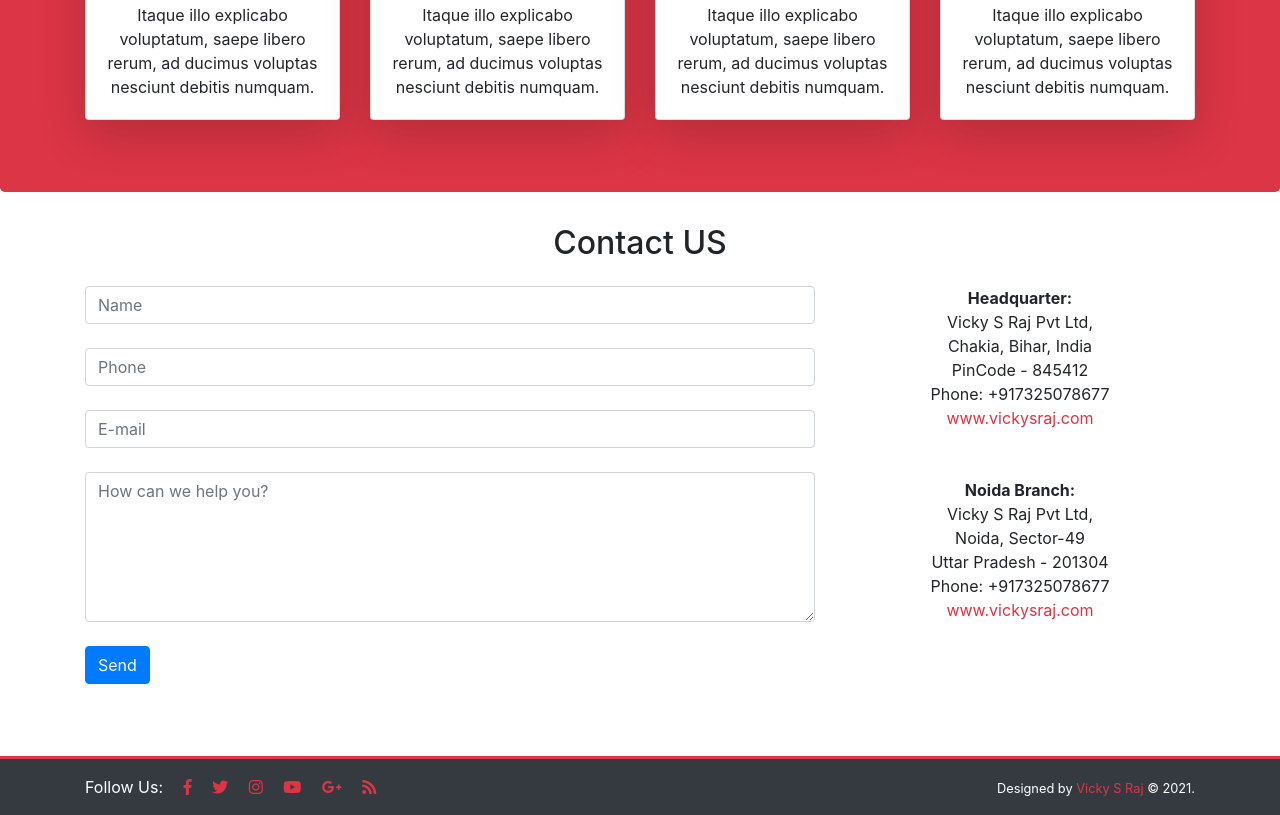
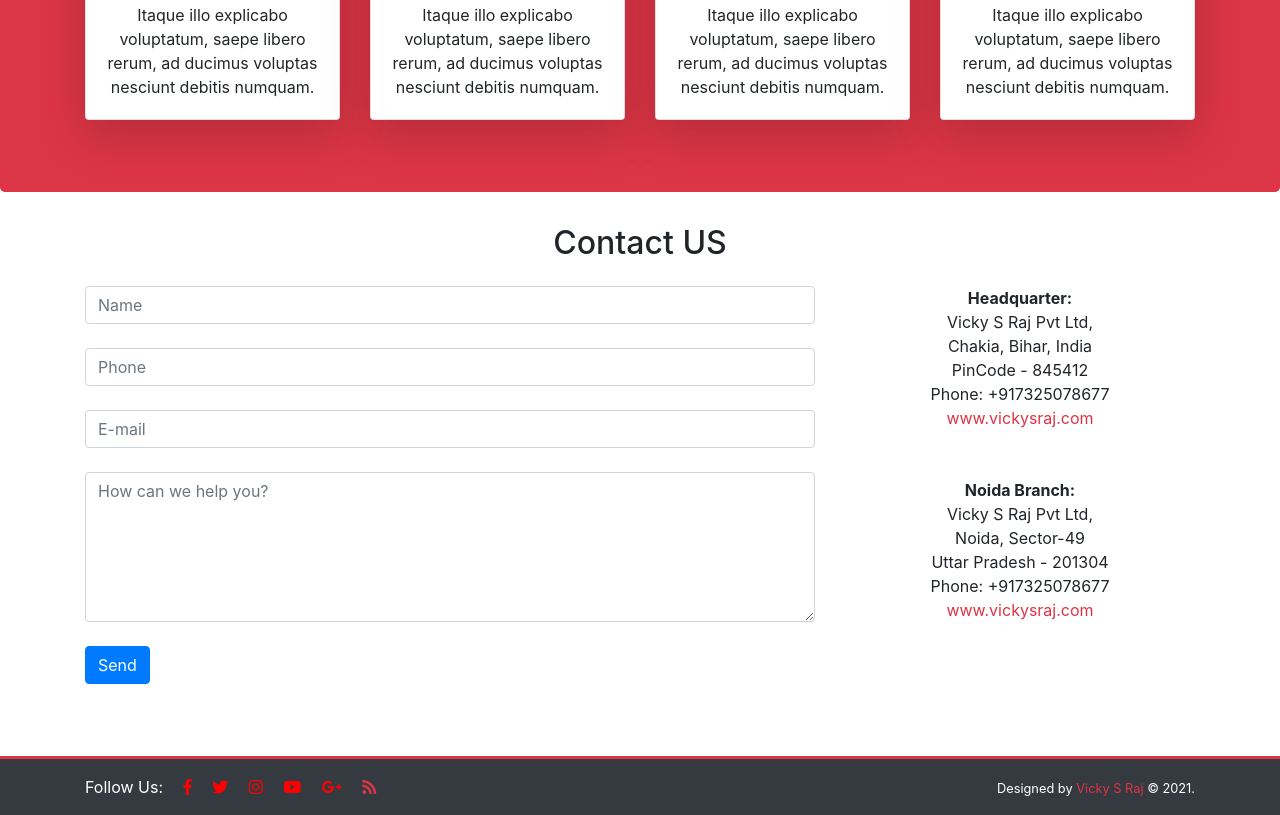
Before and after one commit to vickysraj24/vickysraj, a plain HTML site: page index.html in a window 1280 px wide. Shown: the part 2370-3185 px from the top of the page. Drawn offline with nearby package versions, Linux system fonts and the light colour scheme.

Commit message:
Update style.css

```diff
--- a/css/style.css
+++ b/css/style.css
@@ -35,3 +35,6 @@ a {
 a:hover {
   color: #E994A2;
 }
+.fab{
+  color: red;
+}
```
